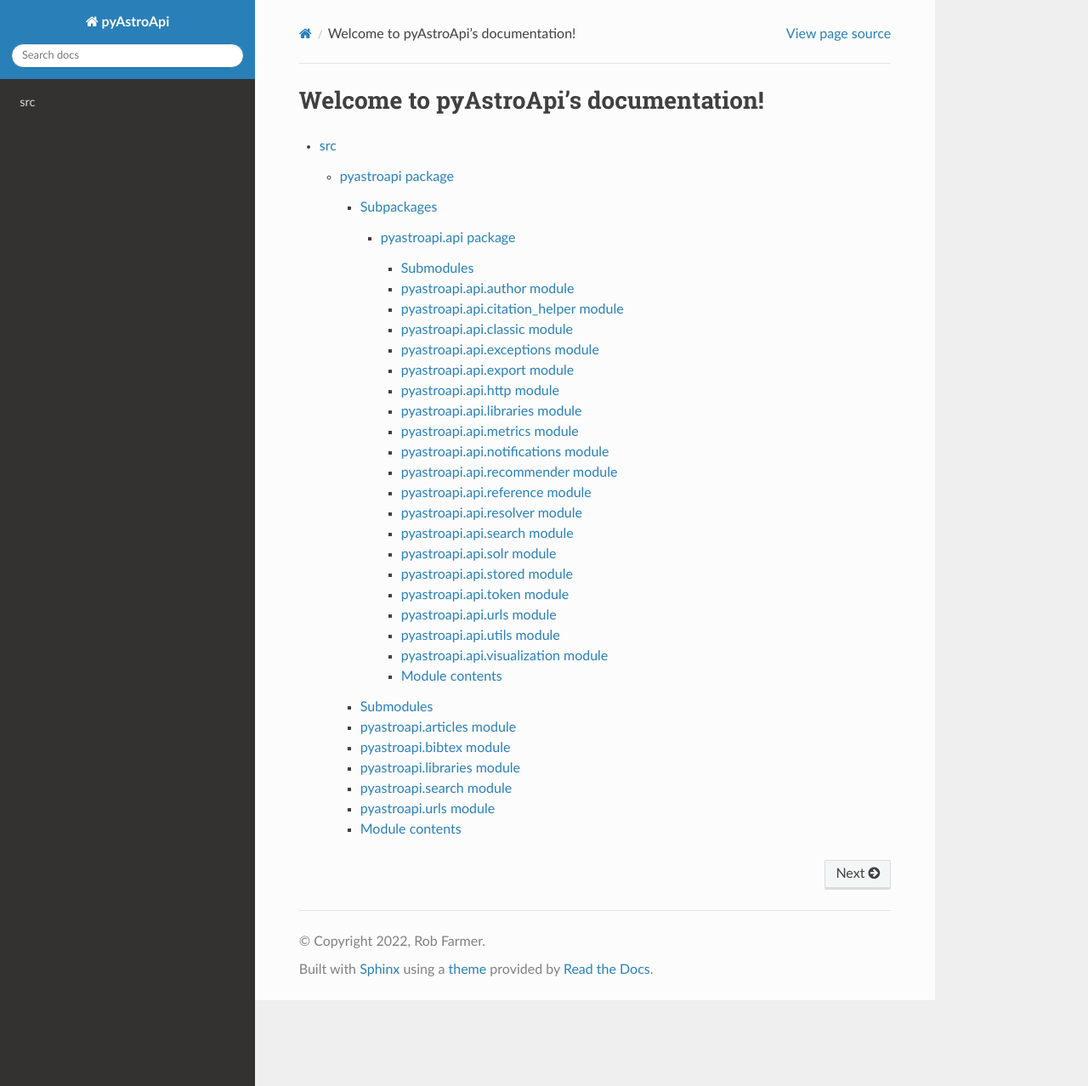
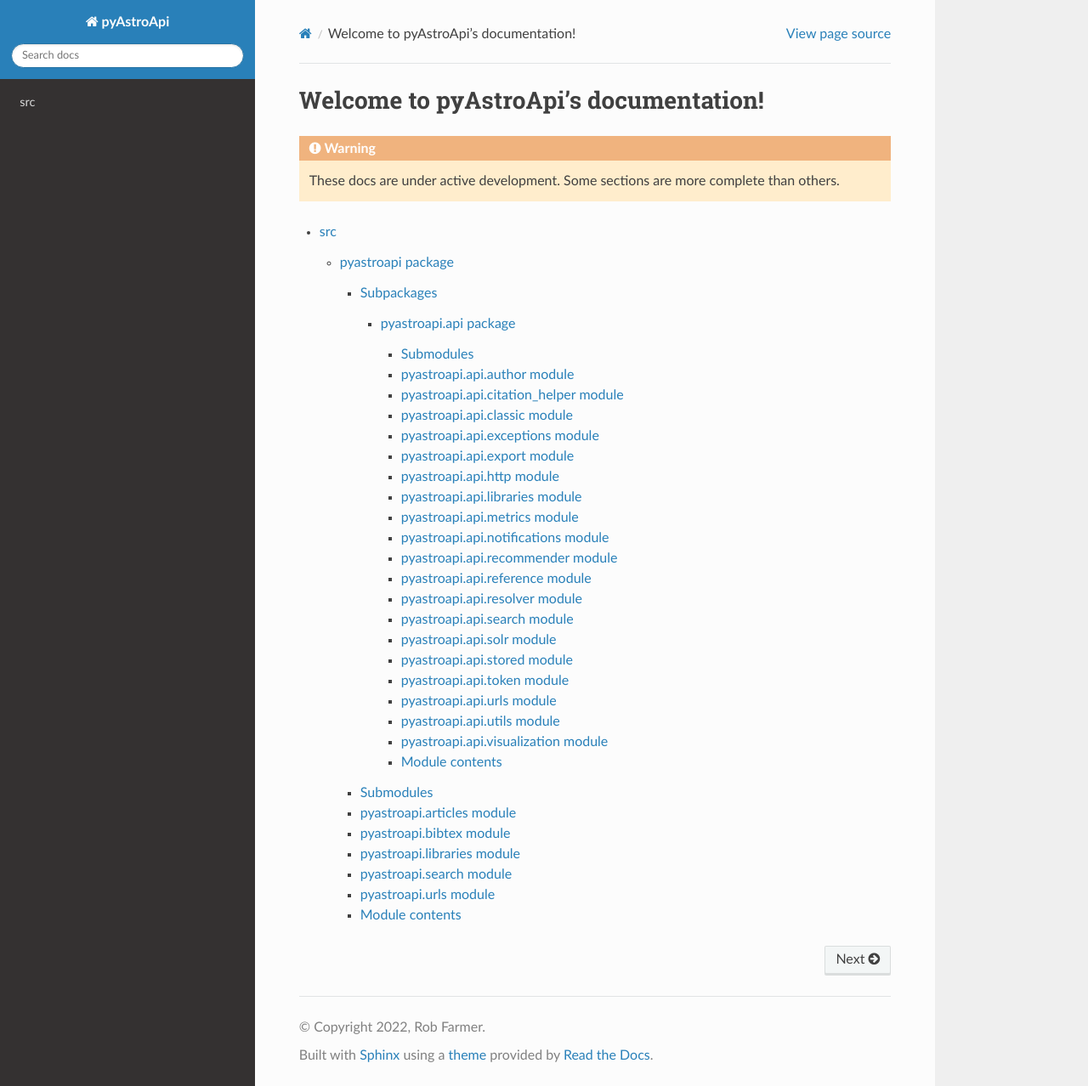
Before and after one commit to rjfarmer/pyAstroApi, a Sphinx documentation site: the page built from doc/source/index.rst, in a window 1280 px wide and 1278 px high. Shown: the whole window at 85% size. Built offline with Sphinx 7.4.7 and the Read the Docs theme 2.0.0, drawn with Linux system fonts in a browser that asks for light colours.

Commit message:
Add warning to docs

```diff
--- a/doc/source/index.rst
+++ b/doc/source/index.rst
@@ -6,6 +6,10 @@
 Welcome to pyAstroApi's documentation!
 ======================================
 
+.. warning::
+
+   These docs are under active development. Some sections are more complete than others.
+
 .. toctree::
 
    modules
```
